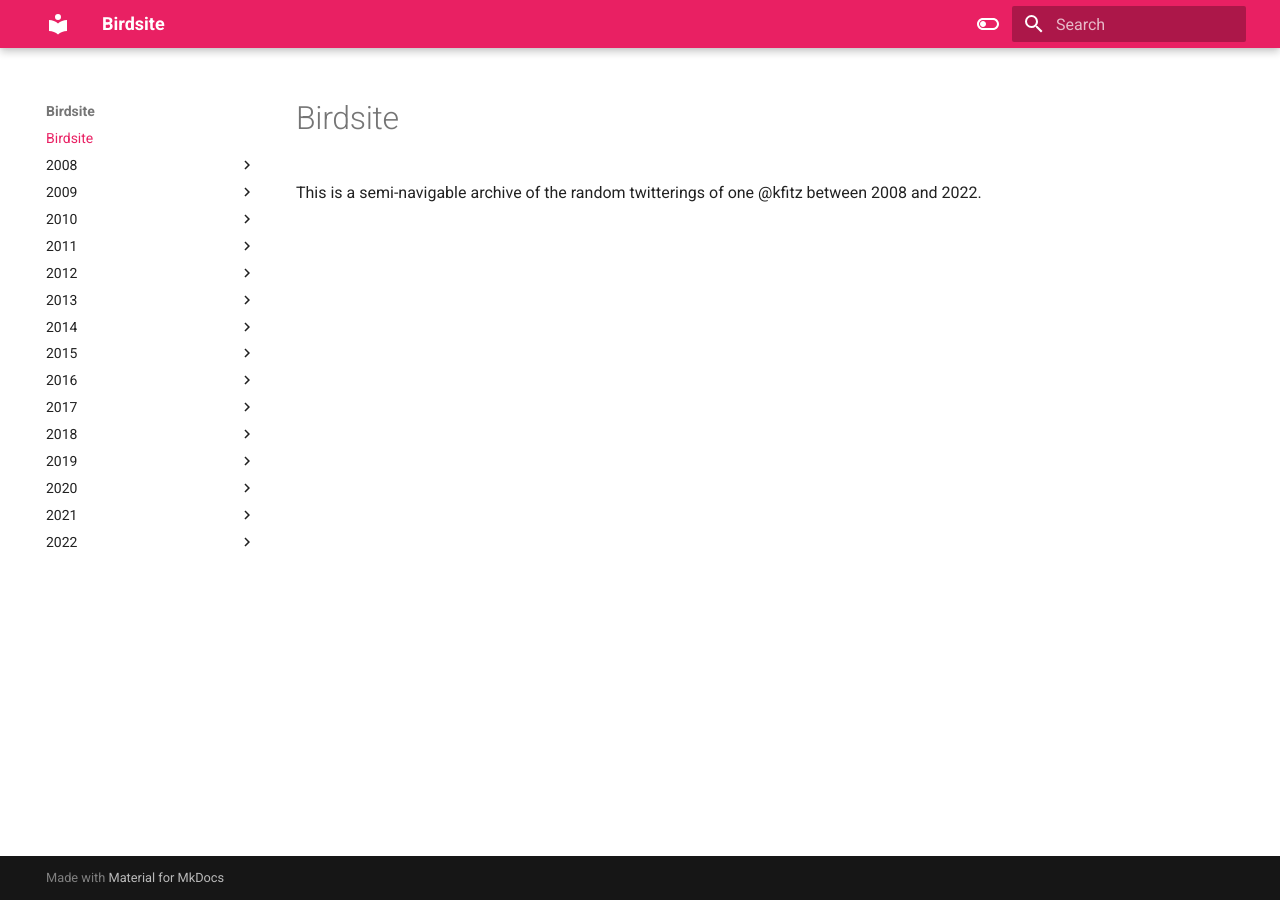
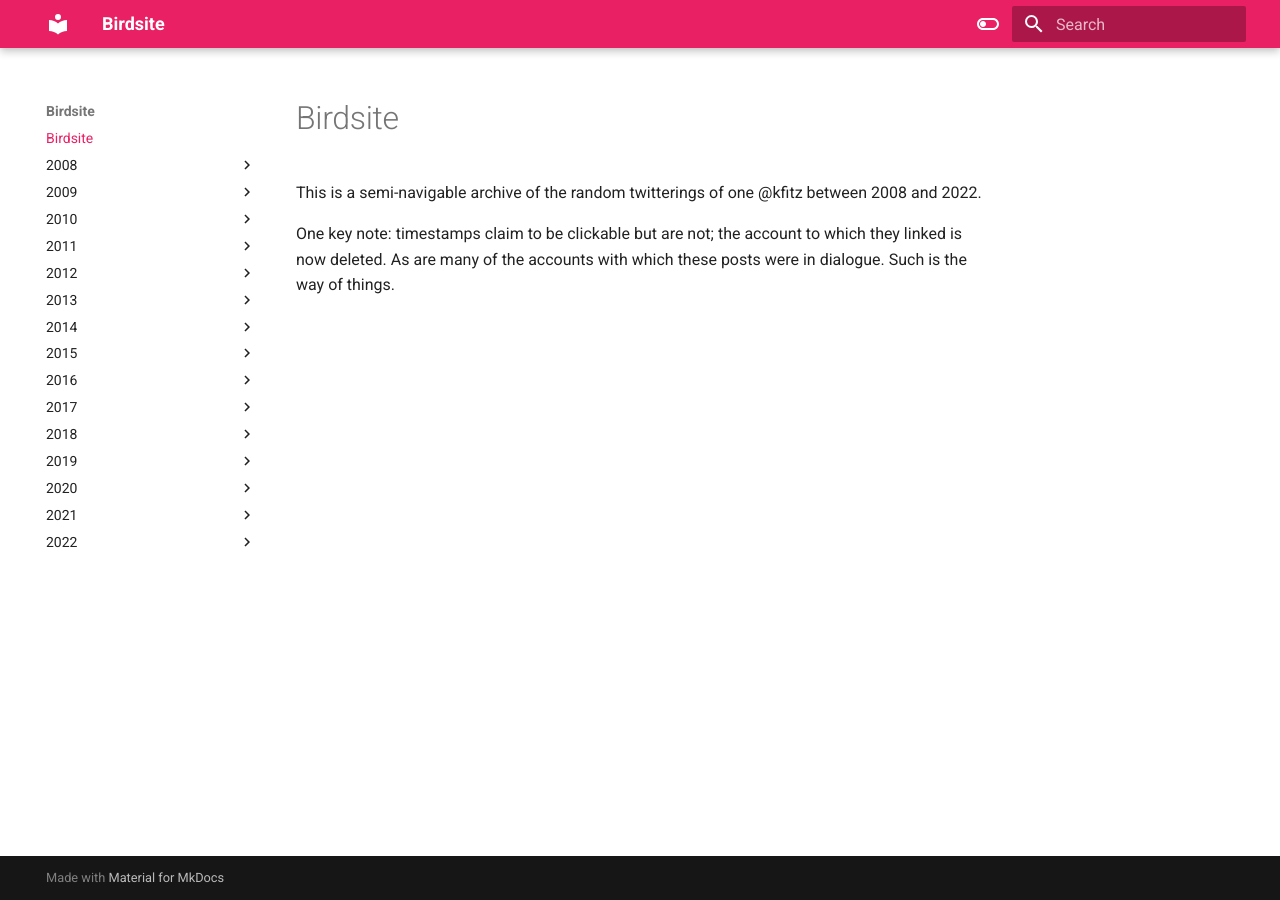
Before and after one commit to kfitz/birdsite, an MkDocs documentation site: the page built from docs/index.md, in a window 1280 px wide. Built offline with MkDocs 1.6.1 and Material for MkDocs 9.7.7, drawn with Linux system fonts in a browser that asks for light colours.

Commit message:
note broken links

```diff
--- a/docs/index.md
+++ b/docs/index.md
@@ -1,3 +1,5 @@
 # Birdsite
 
 This is a semi-navigable archive of the random twitterings of one @kfitz between 2008 and 2022.
+
+One key note: timestamps claim to be clickable but are not; the account to which they linked is now deleted. As are many of the accounts with which these posts were in dialogue. Such is the way of things.
```
